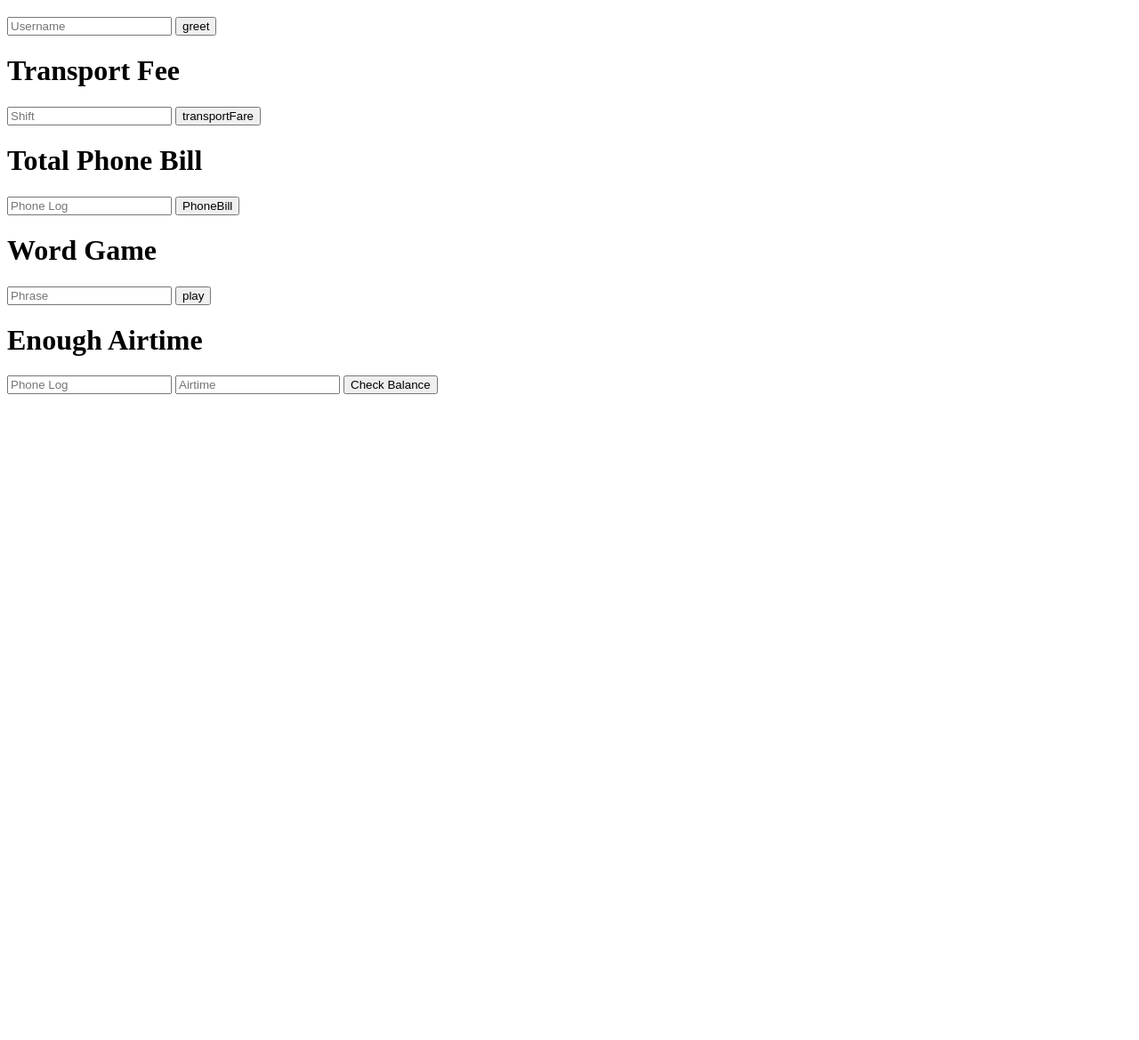
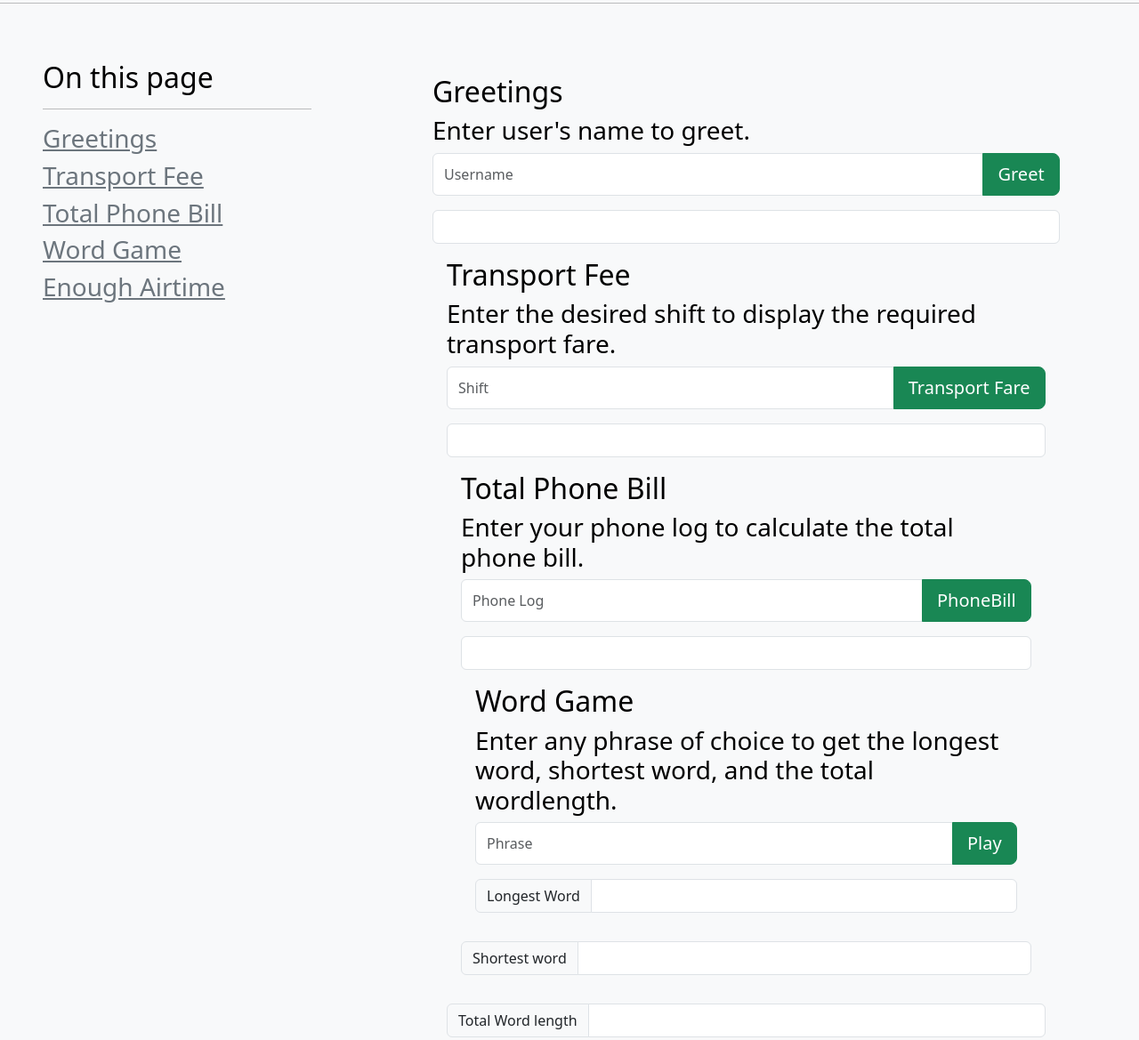
Before and after one commit to AmoMonnanyana/alpinejs-bootcamp-widgets, a plain HTML site: page index.html in a window 1280 px wide. Shown: the part 61-1230 px from the top of the page at 89% size. Before the commit the page ends 800 px from the top, so only its background shows below. Drawn offline with nearby package versions, Linux system fonts and the light colour scheme.

Commit message:
changes made

```diff
--- a/index.html
+++ b/index.html
@@ -4,49 +4,127 @@
     <meta charset="UTF-8">
     <meta name="viewport" content="width=device-width, initial-scale=1.0">
     <script defer src="https://cdn.jsdelivr.net/npm/alpinejs@3.12.1/dist/cdn.min.js"></script>
-
-    <title>Document</title>
+    <link href="https://cdn.jsdelivr.net/npm/bootstrap@5.3.0/dist/css/bootstrap.min.css" rel="stylesheet" integrity="sha384-9ndCyUaIbzAi2FUVXJi0CjmCapSmO7SnpJef0486qhLnuZ2cdeRhO02iuK6FUUVM" crossorigin="anonymous">
+    <title>Bootcamp Widgets</title>
 </head>
-<body>
-    <h1>Greetings</h1>
-    <script src="greet.js"></script>
-    <div x-data="{user: '', greetings:''}">
-     <input type="text" x-model="user" :placeholder="'Username'">
-     <button x-on:click="greetings=greet(user)"> greet</button>
-     <div x-text="greetings"></div>
+<body class="text-bg-light">
+    <script src="https://cdn.jsdelivr.net/npm/@popperjs/core@2.11.8/dist/umd/popper.min.js" integrity="sha384-I7E8VVD/ismYTF4hNIPjVp/Zjvgyol6VFvRkX/vR+Vc4jQkC+hVqc2pM8ODewa9r" crossorigin="anonymous"></script>
+    <script src="https://cdn.jsdelivr.net/npm/bootstrap@5.3.0/dist/js/bootstrap.min.js" integrity="sha384-fbbOQedDUMZZ5KreZpsbe1LCZPVmfTnH7ois6mU1QK+m14rQ1l2bGBq41eYeM/fS" crossorigin="anonymous"></script>
+    <h1 class="text-center">Bootcamp Function Widgets</h1>
+    <hr>
+    <div class="row">
+        <div class="container col-3 m-5 d-inline-block">
+        <h2>On this page</h2>
+        <hr>
+        <a href="#greeting" class="link-secondary"><h3>Greetings</h3></a>
+        <a href="#trans" class="link-secondary"><h3>Transport Fee</h3></a>
+        <a href="#bills" class="link-secondary"><h3>Total Phone Bill</h3></a>
+        <a href="#game" class="link-secondary"><h3>Word Game</h3></a>
+        <a href="#air" class="link-secondary"><h3>Enough Airtime</h3></a>
         </div>
 
-    <h1>Transport Fee</h1>
+
+        <div class="container col-7 m-5 d-inline-block" x-data="{
+        user: '',
+        greetings: '',
+        shift: '',
+        transport: '',
+        phoneLog: '',
+        bill: '',
+        phrase: '',
+        longWord: '',
+        shortWord:'',
+        wordLength:'',
+        airtime: '',
+        usage: '',
+        balance: '',
+        }"
+        >
+        <div class="p-3 start-0">
+        <h2 id="greeting">Greetings</h2>
+        <h3>Enter user's name to greet.</h3>
+        <script src="greet.js"></script>
+        <div class="input-group mb-3">
+        <input type="text" x-model="user" :placeholder="'Username'" class="form-control">
+        <button id="button-addon1" class="btn btn-success btn-lg" x-on:click="greetings=greet(user); setTimeout(function() {
+            greetings= '';
+            user= '';
+            console.log('clear')
+        }, 5000)">Greet</button> </div>
+        <input type="text" x-model="greetings" class="form-control">
+
+        <div class="p-3 start-0">
+        <h2 id="trans">Transport Fee</h2>
+        <h3>Enter the desired shift to display the required transport fare.</h3>
         <script src="transportationFee.js"></script>
-    <div x-data="{shift: '', transport: ''}">
-        <input type="text" x-model="shift" :placeholder="'Shift'">
-        <button x-on:click="transport=transportFee(shift)">transportFare</button>
-    <div x-text="transport"></div>
+        <div class="input-group mb-3">
+            <input type="text" x-model="shift" :placeholder="'Shift'" class="form-control">
+            <button id="button-addon1" class="btn btn-success btn-lg" x-on:click="transport=transportFee(shift); setTimeout(function() {
+                shift= '';
+                transport= '';
+                console.log('clear')
+            }, 5000)">Transport Fare</button></div>
+        <input type="text" x-model="transport" class="form-control">
+
+
+        <div class="p-3">
+        <h2 id="bills">Total Phone Bill</h2>
+        <h3>Enter your phone log to calculate the total phone bill.</h3>
+        <script src="totalPhoneBill.js"></script>
+        <div class="input-group mb-3">
+        <input type="text" x-model="phoneLog" :placeholder="'Phone Log'" class="form-control" >
+        <button class="btn btn-success btn-lg" id="button-addon1" x-on:click="bill=totalPhoneBill(phoneLog); setTimeout(function() {
+            phoneLog= '';
+            bill= '';
+            console.log('clear')
+        }, 5000)">PhoneBill</button></div>
+        <input type="text" x-model="bill" class="form-control">
+
+
+
+        <div class="p-3">
+        <h2 id="game">Word Game</h2>
+        <h3>Enter any phrase of choice to get the longest word, shortest word, and the total wordlength. </h3>
+        <script src="wordGame.js"></script>
+        <div class="input-group mb-3">
+        <input type="text" x-model="phrase" :placeholder="'Phrase'" class="form-control">
+        <button class="btn btn-success btn-lg" id="button-addon1" x-on:click="longWord = longestWord(phrase); shortWord = shortestWord(phrase); wordLength = wordLengths(phrase); setTimeout(function() {
+            phrase= '';
+            longWord = '';
+            shortWord = '';
+            wordLength = '';
+            console.log('clear')
+        }, 5000)">Play</button></div>
+
+        <div class="input-group mb-3">
+             <span class="input-group-text">Longest Word</span><input type="text" x-model="longWord" class="form-control"></div>
+        </div>
+        <div class="input-group mb-3">
+            <span class="input-group-text">Shortest word</span><input type="text" x-model="shortWord" class="form-control"></div>
+        </div>
+        <div class="input-group mb-3">
+        <span class="input-group-text">Total Word length</span><input type="text" x-model="wordLength" class="form-control"></div>
         </div>
 
-    <h1>Total Phone Bill</h1>
-    <script src="totalPhoneBill.js"></script>
-    <div x-data="{phoneLog: '', bill: ''}">
-    <input type="text" x-model="phoneLog" :placeholder="'Phone Log'">
-    <button x-on:click="bill=totalPhoneBill(phoneLog)">PhoneBill</button>
-    <div x-text="bill"></div>
+        <div class="p-3">
+        <h2 id="air">Enough Airtime</h2>
+        <h3>Check if your airtime balance is enough for the projected usage. </h3>
+        <script src="enoughAirtime.js"></script>
+        <div class="input-group mb-3">
+        <input type="text" x-model="usage" :placeholder="'Phone Log'" class="form-control">
+        <input type="integer" x-model="airtime" class="form-control" :placeholder="'Airtime'"> <span class="input-group-text">.00</span>
+        <button id="button-addon1" class="btn btn-success btn-lg" x-on:click="balance = enoughAirtime(usage, airtime); setTimeout(function() {
+            usage= '';
+            airtime = '';
+            balance= '';
+            console.log('clear')
+        }, 5000)"> Check Balance</button>
         </div>
+        <input type="text" x-model="balance" class="form-control">
 
-    <h1>Word Game</h1>
-    <script src="wordGame.js"></script>
-    <div x-data="{phrase: '', longWord: '', shortWord:'', wordLength:''}">
-    <input type="text" x-model="phrase" :placeholder="'Phrase'">
-    <button x-on:click="longWord = longestWord(phrase); shortWord = shortestWord(phrase); wordLength = wordLengths(phrase)">play</button>
-    <div x-text="longWord"></div> <div x-text="shortWord"></div> <div x-text="wordLength"></div>
         </div>
+    </div>
+<hr>
 
-    <h1>Enough Airtime</h1>
-    <script src="enoughAirtime.js"></script>
-    <div x-data="{airtime: '', usage: '', balance: ''}">
-    <input type="text" x-model="usage" :placeholder="'Phone Log'">
-    <input type="integer" x-model="airtime" :placeholder="'Airtime'">
-    <button x-on:click="balance = enoughAirtime(usage, airtime)"> Check Balance</button>
-    <div x-text="balance"></div>
-    </div>
 </body>
 </html>
--- a/practice-with-counter-widget/greet.js
+++ /dev/null
@@ -1,3 +0,0 @@
-function greet(name){
-    return "Hello, " + name;
-    }
```
Also changed, not shown: practice-with-counter-widget/counter.html (deleted, +0 -20 lines), practice-with-counter-widget/counter.js (deleted, +0 -35 lines), practice-with-counter-widget/greet.data.js (deleted, +0 -10 lines), practice-with-counter-widget/index.js (deleted). Lines whose indentation alone changed are shown as unchanged.
